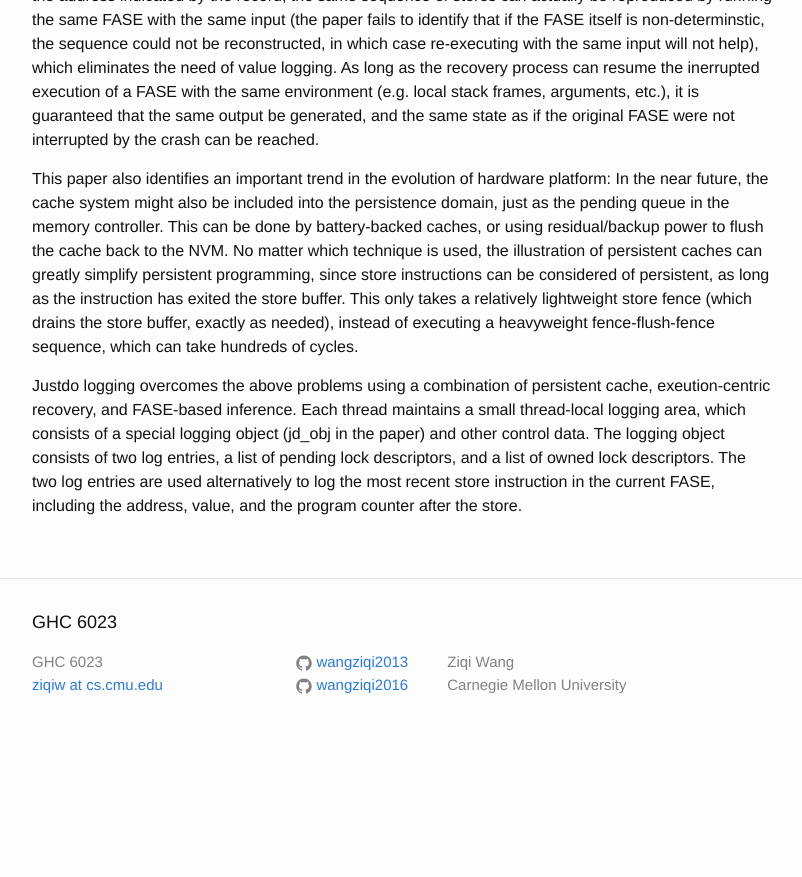
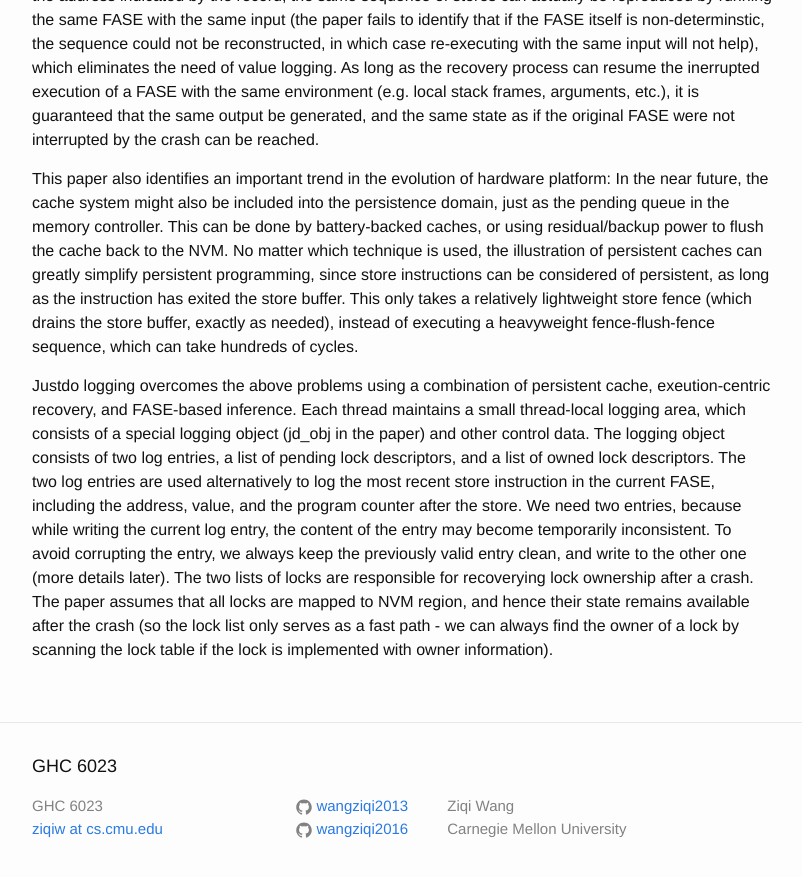
Before and after one commit to wangziqi2013/wangziqi2013.github.io, a Jekyll site: the page built from _posts/2019-08-08-justdo.markdown, in a window 1280 px wide and 900 px high, scrolled down 1339 px. Shown: the top 877 px of the window, without its empty margins (238-1040 px from the left). Built offline with Jekyll 4.4.1, drawn with Linux system fonts in a browser that asks for light colours; before the commit the page ends 2095 px from its top, so only the background shows below that.

Commit message:
Adding entries

```diff
--- a/_posts/2019-08-08-justdo.markdown
+++ b/_posts/2019-08-08-justdo.markdown
@@ -62,4 +62,9 @@ Justdo logging overcomes the above problems using a combination of persistent ca
 FASE-based inference. Each thread maintains a small thread-local logging area, which consists of a special logging
 object (jd_obj in the paper) and other control data. The logging object consists of two log entries, a list of pending lock
 descriptors, and a list of owned lock descriptors. The two log entries are used alternatively to log the most recent store
-instruction in the current FASE, including the address, value, and the program counter after the store.
+instruction in the current FASE, including the address, value, and the program counter after the store. We need two entries,
+because while writing the current log entry, the content of the entry may become temporarily inconsistent. To avoid corrupting
+the entry, we always keep the previously valid entry clean, and write to the other one (more details later). The two lists of
+locks are responsible for recoverying lock ownership after a crash. The paper assumes that all locks are mapped to NVM region,
+and hence their state remains available after the crash (so the lock list only serves as a fast path - we can always find
+the owner of a lock by scanning the lock table if the lock is implemented with owner information).
```
